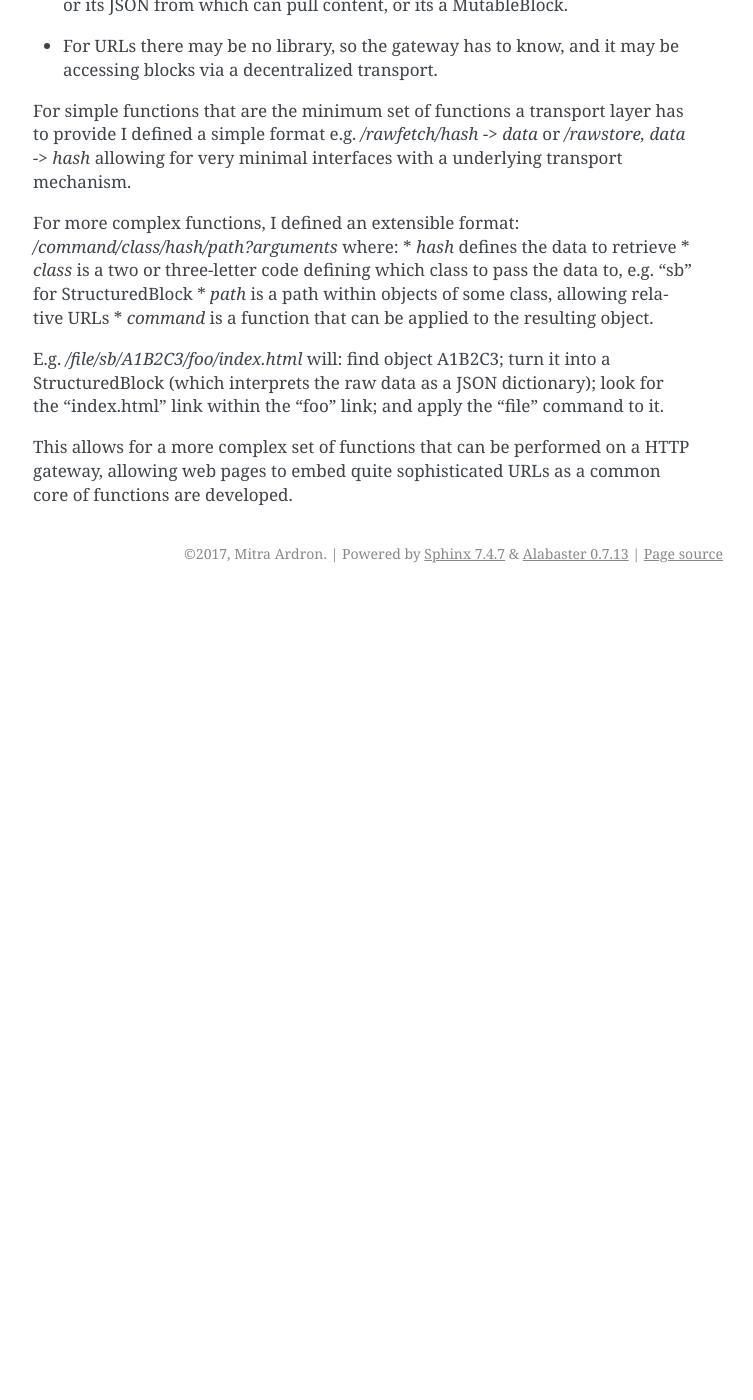
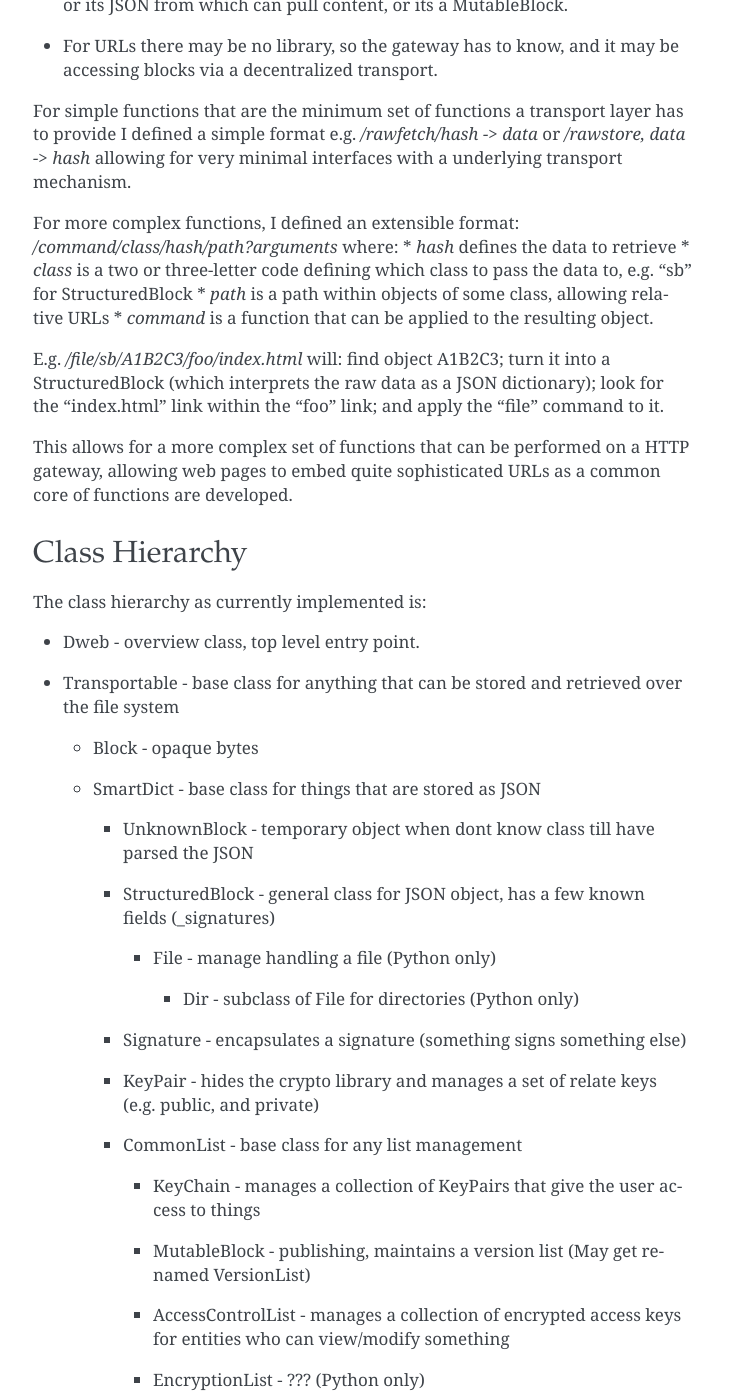
Before and after one commit to mitra42/dweb, a Sphinx documentation site: the page built from docs/Design.rst, in a window 1280 px wide and 1400 px high, scrolled down 451 px. Shown: the whole window, without its empty margins (387-1140 px from the left). Built offline with Sphinx 7.4.7, drawn with Linux system fonts in a browser that asks for light colours; before the commit the page ends 1044 px from its top, so only the background shows below that; some of the changed text lies outside the part shown.

Commit message:
Docs: class hierarchy

```diff
--- a/docs/Design.rst
+++ b/docs/Design.rst
@@ -34,3 +34,74 @@ and apply the "file" command to it.
 
 This allows for a more complex set of functions that can be performed on a HTTP gateway,
 allowing web pages to embed quite sophisticated URLs as a common core of functions are developed.
+
+Class Hierarchy
+---------------
+The class hierarchy as currently implemented is:
+
+* Dweb - overview class, top level entry point.
+* Transportable - base class for anything that can be stored and retrieved over the file system
+
+  * Block - opaque bytes
+  * SmartDict - base class for things that are stored as JSON
+
+    * UnknownBlock - temporary object when dont know class till have parsed the JSON
+    * StructuredBlock - general class for JSON object, has a few known fields (_signatures)
+
+      * File - manage handling a file (Python only)
+
+        * Dir - subclass of File for directories  (Python only)
+
+    * Signature - encapsulates a signature (something signs something else)
+    * KeyPair - hides the crypto library and manages a set of relate keys (e.g. public, and private)
+    * CommonList - base class for any list management
+
+      * KeyChain - manages a collection of KeyPairs that give the user access to things
+      * MutableBlock - publishing, maintains a version list (May get renamed VersionList)
+      * AccessControlList - manages a collection of encrypted access keys for entities who can view/modify something
+      * EncryptionList - ??? (Python only)
+
+* Signatures - list of Signature (JS only)
+
+* Error (JS) MyBaseException (Python) - Base class for errors
+
+  * TransportError - something went wrong sending or receiving (JS only)
+  * ForbiddenError (JS) ForbiddenException (PY) - the user is not allowed to do something (usually nobody is allowed to) (JS only)
+  * AuthenticationError (JS) AuthenticationException (PY) - action failed to authenticate (e.g. no keys in an ACL)
+  * SignedBlockEmptyException - (Python only)
+  * ToBeImplementedException - (Python only)
+  * AssertionFault - (Python only)
+  * ObsoleteException - (Python only)
+  * PeerCommandException - error in commands in TransportPeer (Python only)
+  * TransportBLockNotFound - (Python only)
+  * TransportURLNotFound - (Python only)
+  * TransportFileNotFound - (Python only)
+  * TransportPathNotFound - (Python only)
+  * TransportUnrecognizedCommand - (Python only)
+  * HTTPdispatcherException - (Python only)
+  * HTTPargrequredException - (Python only)
+  * DwebMalformedURLException - (Python only)
+  * PrivateKeyException - (Python only)
+  * DecryptionFail - (Python only)
+  * SecurityWarning - (Python only)
+
+* CryptoLib - encapsulation of Crypto functionality, hide innards of crypto libraries (libsodium)
+
+* Transport - base class for each transport class
+
+  * TransportHTTPBase - base class for HTTP oriented classes (methods to send and retrieve queuries)
+
+    * TransportHTTP - transport over HTTP to our own internal spec
+
+  * TransportIPFS - transport over IPFS and it's PubSub
+  * TransportLocal - store and retrieve in local file system (Python only)
+  * TransportDistPeer - experimental sandbox for peer HTTP request transport (Python only)
+
+* MyHttpRequestHandler, ThreadedHTTPServer - generic handler for HTTP requests (python only)
+
+  * ServerPeer - implement server side of TransportPeer
+
+* Testing - generic test class (python only)
+
+* Peer, PeerSet, PeerRequest, PeerResponse - parts of TransportDistPeer & ServerPeer (Python only)
+* WordHashKey - internal key based on mnemonics, deprecated  (Python only)
```
